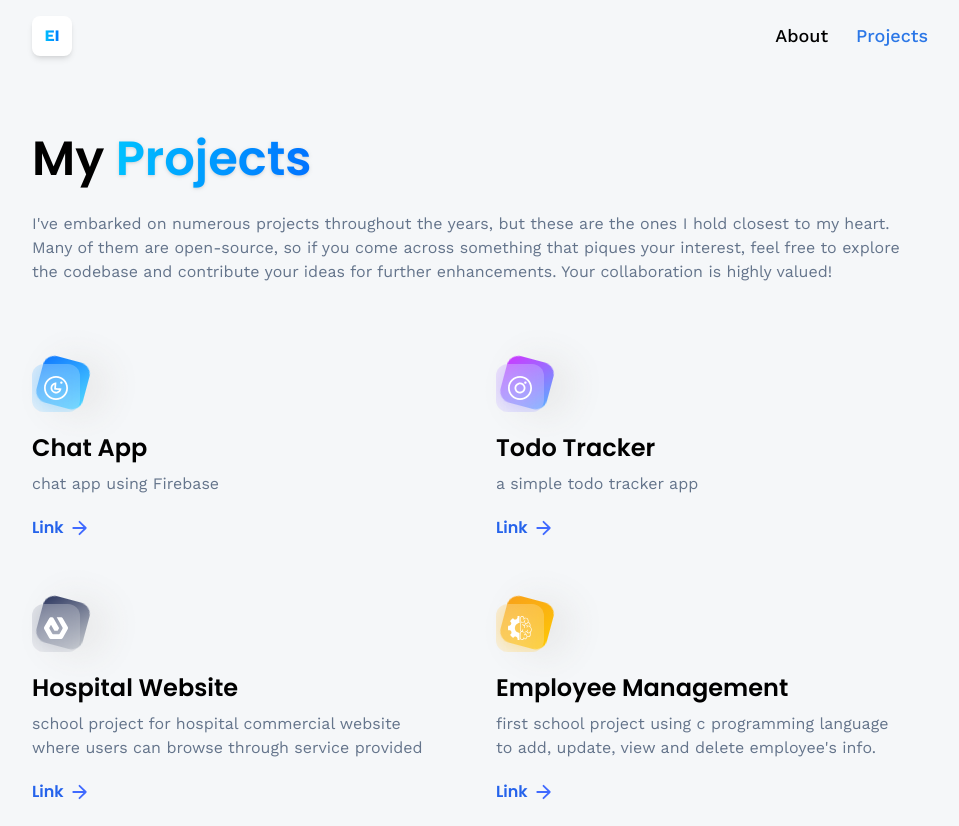
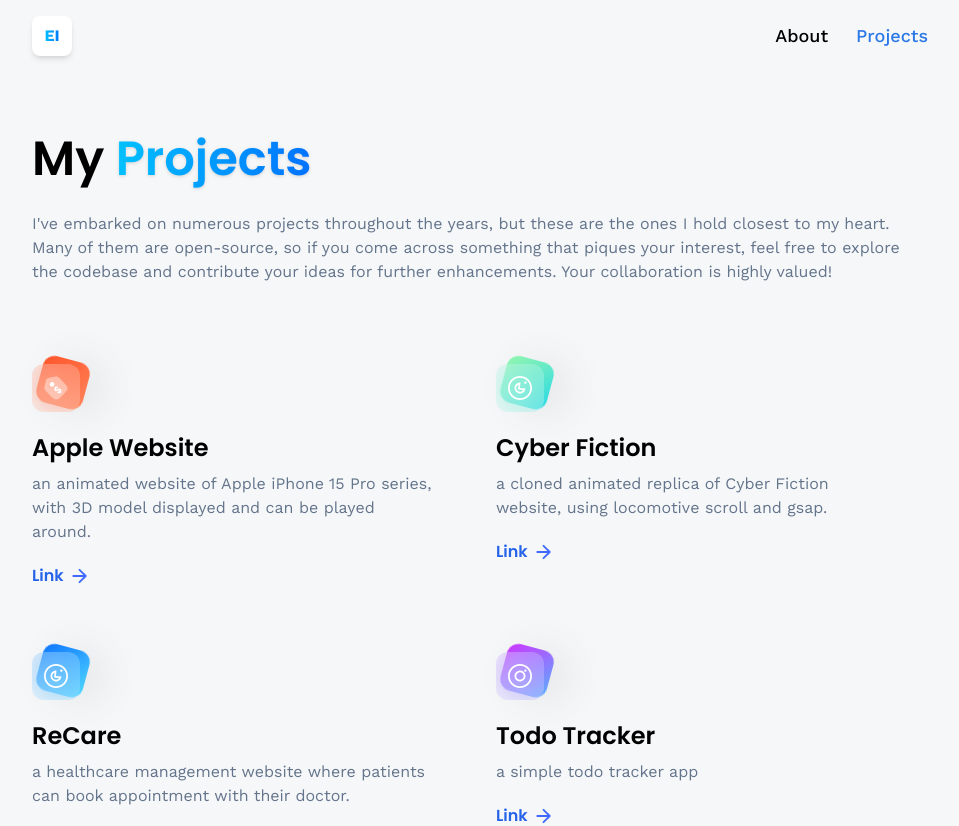
Before and after one commit to eiilen/ei-3d-portfolio, a React (Vite) app: page /project in a window 1280 px wide. Shown: the top 826 px of the page, without its empty margins (160-1119 px from the left). Built offline with nearby package versions, Linux system fonts and the light colour scheme.

Commit message:
refactor url in project route

```diff
--- a/src/assets/images/index.js
+++ b/src/assets/images/index.js
@@ -6,6 +6,7 @@
 import logo from './logo.svg'
 import itc from './itc.png'
 import igLogo from './ig-logo.png'
+import eivocado from './eivocado.png'
 
 export {
     hero,
@@ -15,5 +16,6 @@
     tesla,
     logo,
     itc,
-    igLogo
+    igLogo,
+    eivocado
 }
--- a/src/components/HomeInfo.jsx
+++ b/src/components/HomeInfo.jsx
@@ -24,7 +24,7 @@
   ),
   2: (
     <InfoBox
-      text="Hard working, like to explore. Coffee is everything."
+      text="Hard working, persistent, shy, like to explore. Coffee is everything."
       link="/about"
       btnText="Learn More">
     </InfoBox>
@@ -32,7 +32,7 @@
   3: (
     <InfoBox
       text="Believe it or not? This is my first React project!"
-      link="/projects"
+      link="/project"
       btnText="Visit my portfolio">
     </InfoBox>
   ),
--- a/src/constants/index.js
+++ b/src/constants/index.js
@@ -1,4 +1,4 @@
-import { igLogo, itc, meta, shopify, starbucks, tesla } from "../assets/images";
+import { igLogo, itc, eivocado, meta, shopify, starbucks, tesla } from "../assets/images";
 import {
     car,
     contact,
@@ -139,9 +139,9 @@
 export const experiences = [
     {
         title: "Frontend Developer",
-        company_name: "IG Tech",
-        icon: igLogo,
-        iconBg: "#f0d688",
+        company_name: "Eivocado",
+        icon: eivocado,
+        iconBg: "#D1DBC2",
         date: "Mar 2022 - Present",
         points: [
             "Developing and maintaining web applications using Angular and other related technologies.",
@@ -150,6 +150,19 @@
             "Participating in code reviews and providing constructive feedback to other developers.",
         ],
     },
+    // {
+    //     title: "Frontend Developer",
+    //     company_name: "IG Tech",
+    //     icon: igLogo,
+    //     iconBg: "#f0d688",
+    //     date: "Mar 2022 - Present",
+    //     points: [
+    //         "Developing and maintaining web applications using Angular and other related technologies.",
+    //         "Collaborating with cross-functional teams including designers, product managers, and other developers to create high-quality products.",
+    //         "Implementing responsive design and ensuring cross-browser compatibility.",
+    //         "Participating in code reviews and providing constructive feedback to other developers.",
+    //     ],
+    // },
     {
         title: "Frontend Developer Intern",
         company_name: "Institute of Technology of Cambodia",
@@ -174,7 +187,7 @@
     {
         name: 'GitHub',
         iconUrl: github,
-        link: 'https://github.com/ei-saltedfish',
+        link: 'https://github.com/eiilen',
     },
     {
         name: 'LinkedIn',
@@ -184,46 +197,53 @@
 ];
 
 export const projects = [
-    // {
-    //     iconUrl: pricewise,
-    //     theme: 'btn-back-red',
-    //     name: 'Amazon Price Tracker',
-    //     description: 'Developed a web application that tracks and notifies users of price changes for products on Amazon, helping users find the best deals.',
-    //     link: 'https://github.com/adrianhajdin/pricewise',
-    // },
-    // {
-    //     iconUrl: threads,
-    //     theme: 'btn-back-green',
-    //     name: 'Full Stack Threads Clone',
-    //     description: 'Created a full-stack replica of the popular discussion platform "Threads," enabling users to post and engage in threaded conversations.',
-    //     link: 'https://github.com/adrianhajdin/threads',
-    // },
+    {
+        iconUrl: pricewise,
+        theme: 'btn-back-red',
+        name: 'Apple Website',
+        description: 'an animated website of Apple iPhone 15 Pro series, with 3D model displayed and can be played around.',
+        link: 'https://apple-clone-beige.vercel.app',
+    },
+    {
+        iconUrl: threads,
+        theme: 'btn-back-green',
+        name: 'Cyber Fiction',
+        description: 'a cloned animated replica of Cyber Fiction website, using locomotive scroll and gsap.',
+        link: 'https://cyber-clone.vercel.app',
+    },
     {
         iconUrl: threads,
         theme: 'btn-back-blue',
-        name: 'Chat App',
-        description: 'chat app using Firebase',
-        link: 'https://https://github.com/ilenvin/ei-chat',
+        name: 'ReCare',
+        description: 'a healthcare management website where patients can book appointment with their doctor.',
+        link: 'https://recare.vercel.app',
     },
+    // {
+    //     iconUrl: threads,
+    //     theme: 'btn-back-blue',
+    //     name: 'Chat App',
+    //     description: 'chat app using Firebase',
+    //     link: 'https://recare.vercel.app',
+    // },
     {
         iconUrl: snapgram,
         theme: 'btn-back-pink',
         name: 'Todo Tracker',
         description: 'a simple todo tracker app',
-        link: 'https://github.com/ilenvin/todo_tracker',
+        link: 'https://cyber-clone.vercel.app',
     },
     {
         iconUrl: estate,
         theme: 'btn-back-black',
         name: 'Hospital Website',
         description: 'school project for hospital commercial website where users can browse through service provided',
-        link: 'https://github.com/VuthyDara/hospital-website',
+        link: 'https://cyber-clone.vercel.app',
     },
     {
         iconUrl: summiz,
         theme: 'btn-back-yellow',
         name: 'Employee Management',
         description: 'first school project using c programming language to add, update, view and delete employee\'s info.',
-        link: 'https://github.com/ilenvin/EMPLOYEEmenagement',
+        link: 'https://cyber-clone.vercel.app',
     }
 ];
```
Also changed, not shown: src/assets/images/eivocado.png (added).
